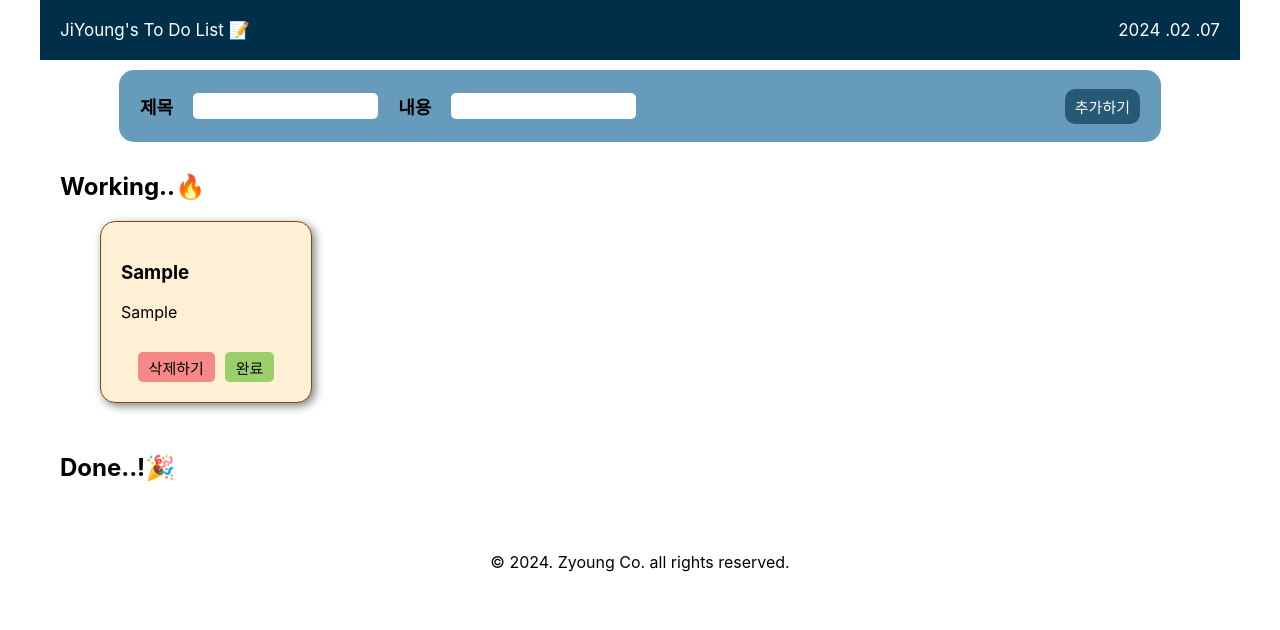
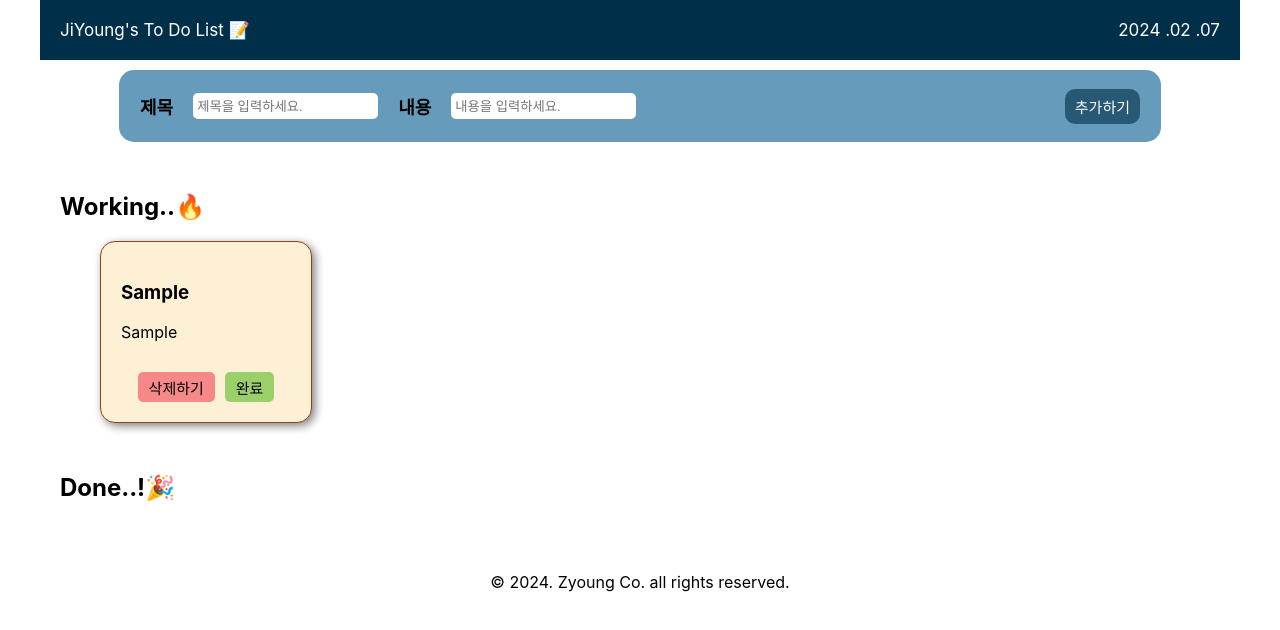
Before and after one commit to Zzzzyoung/-Project-Todo_List, a React (Create React App) app: page / in a window 1280 px wide. Both pictures are taken after typing "Sample", "Sample" into the empty fields and a click on the button "추가하기". Shown: the top 630 px of the page. Built offline with nearby package versions, Linux system fonts and the light colour scheme.

Commit message:
폴더 별 컴포넌트 세분화 및 리팩토링

```diff
--- a/src/App.css
+++ b/src/App.css
@@ -59,12 +59,8 @@ input {
 }
 
 .list-container {
-  margin: 30px auto;
+  margin: 50px auto;
   padding: 0 20px;
-}
-
-.list-wrapper {
-  margin-bottom: 50px;
 }
 
 .todo-list {
@@ -84,13 +80,6 @@ input {
   box-shadow: 3px 3px 10px gray;
   list-style-type: none;
 }
-
-/* .star-btn {
-  display: flex;
-  border-color: transparent;
-  background-color: transparent;
-  font-size: 24px;
-} */
 
 .btn-set {
   display: flex;
@@ -112,23 +101,20 @@ input {
   color: white;
 }
 
-.complete-btn,
-.cancel-btn {
+.update-btn {
   border: 1px solid;
   border-radius: 5px;
   border-color: transparent;
   background-color: rgba(56, 176, 0, 0.5);
 }
 
-.complete-btn:hover,
-.cancel-btn:hover {
+.update-btn:hover {
   background-color: #38b000;
   color: white;
 }
 
 .delete-btn,
-.complete-btn,
-.cancel-btn {
+.update-btn {
   padding: 0px 10px;
   height: 30px;
   font-size: 15px;
--- a/src/App.jsx
+++ b/src/App.jsx
@@ -1,8 +1,8 @@
 import React, { useEffect, useState } from "react";
 import "./App.css";
-import { Header, Footer } from "./component/Layout";
-import Form from "./component/Form";
-import List from "./component/List";
+import Header from "./components/layout/Header";
+import Footer from "./components/layout/Footer";
+import TodoController from "./components/todo/TodoController";
 
 function App() {
   // 로컬 스토리지에서 데이터 불러오기
@@ -17,8 +17,7 @@ function App() {
   return (
     <div className="layout">
       <Header />
-      <Form todos={todos} setTodos={setTodos} />
-      <List todos={todos} setTodos={setTodos} />
+      <TodoController todos={todos} setTodos={setTodos} />
       <Footer />
     </div>
   );
--- a/src/component/Form.jsx
+++ /dev/null
@@ -1,51 +0,0 @@
-import React, { useState } from "react";
-
-function Form({ todos, setTodos }) {
-  const [title, setTitle] = useState("");
-  const [content, setContent] = useState("");
-
-  // 제목
-  const onChangeTitleHAndler = (event) => setTitle(event.target.value);
-  // 내용
-  const onChangeContentHAndler = (event) => setContent(event.target.value);
-
-  // 추가하기 버튼
-  const clickAddBtn = (event) => {
-    // 유효성 검사
-    if (!title.trim()) {
-      alert("제목을 입력하세요.");
-      return;
-    } else if (title && !content.trim()) {
-      alert("내용을 입력하세요.");
-      return;
-    }
-
-    const newTodo = {
-      id: todos.length + 1,
-      title,
-      content,
-      isDone: false,
-    };
-
-    setTodos([...todos, newTodo]);
-    setTitle("");
-    setContent("");
-    event.preventDefault(); // 페이지 리로드 방지
-  };
-
-  return (
-    <form className="submit-container">
-      <div className="input-container">
-        제목
-        <input type="text" value={title} onChange={onChangeTitleHAndler} />
-        내용
-        <input type="text" value={content} onChange={onChangeContentHAndler} />
-      </div>
-      <button className="add-btn" onClick={clickAddBtn}>
-        추가하기
-      </button>
-    </form>
-  );
-}
-
-export default Form;
--- a/src/component/Layout.jsx
+++ /dev/null
@@ -1,20 +0,0 @@
-import React from "react";
-
-export function Header() {
-  const today = new Date();
-  const currentDate = `
-  ${today.getFullYear()}
-  .${("0" + (today.getMonth() + 1)).slice(-2)}
-  .${("0" + today.getDate()).slice(-2)}`;
-
-  return (
-    <header>
-      <div>JiYoung's To Do List 📝</div>
-      <div>{currentDate}</div>
-    </header>
-  );
-}
-
-export function Footer() {
-  return <footer>© 2024. Zyoung Co. all rights reserved.</footer>;
-}
--- a/src/component/List.jsx
+++ /dev/null
@@ -1,36 +0,0 @@
-import React from "react";
-import Todo from "./Todo";
-
-function List({ todos, setTodos }) {
-  return (
-    <div className="list-container">
-      <div className="list-wrapper">
-        <h2>Working..🔥</h2>
-        <ul className="todo-list">
-          {todos.map((todo) => {
-            if (todo.isDone === false) {
-              return <Todo todo={todo} todos={todos} setTodos={setTodos} />;
-            } else {
-              return null;
-            }
-          })}
-        </ul>
-      </div>
-
-      <div className="list-wrapper">
-        <h2>Done..!🎉</h2>
-        <ul className="todo-list">
-          {todos.map((todo) => {
-            if (todo.isDone === true) {
-              return <Todo todo={todo} todos={todos} setTodos={setTodos} />;
-            } else {
-              return null;
-            }
-          })}
-        </ul>
-      </div>
-    </div>
-  );
-}
-
-export default List;
--- a/src/component/Todo.jsx
+++ /dev/null
@@ -1,59 +0,0 @@
-import React from "react";
-
-function Todo({ todo, todos, setTodos }) {
-  // // 중요성 별표 채우기 함수
-  // const [isStarred, setIsStarred] = useState(false);
-  // const clickStar = () => {
-  //   setIsStarred(!isStarred);
-  // };
-
-  // 삭제하기 버튼
-  const clickDeleteBtn = (id) => {
-    const remainTodo = todos.filter((todo) => todo.id !== id);
-    setTodos(remainTodo);
-  };
-
-  // 완료 버튼 - isDone : false -> true
-  // 취소 버튼 - isDone : true -> false
-  const clickUpdateBtn = (id) => {
-    const updateTodo = todos.filter((todo) => {
-      if (todo.id === id) {
-        todo.isDone = !todo.isDone;
-      }
-      return todo;
-    });
-    setTodos(updateTodo);
-  };
-
-  return (
-    <li className="todo-item" key={todo.id}>
-      {/* {/* <button className="star-btn" onClick={clickStar}>
-        {isStarred ? "★" : "☆"}
-      </button> */}
-      <h3>{todo.title}</h3>
-      <p>{todo.content}</p>
-      <div className="btn-set">
-        <button className="delete-btn" onClick={() => clickDeleteBtn(todo.id)}>
-          삭제하기
-        </button>
-        {todo.isDone ? (
-          <button
-            className="cancel-btn"
-            onClick={() => clickUpdateBtn(todo.id)}
-          >
-            취소
-          </button>
-        ) : (
-          <button
-            className="complete-btn"
-            onClick={() => clickUpdateBtn(todo.id)}
-          >
-            완료
-          </button>
-        )}
-      </div>
-    </li>
-  );
-}
-
-export default Todo;
--- /dev/null
+++ b/src/components/Layout/Footer.jsx
@@ -0,0 +1,7 @@
+import React from "react";
+
+function Footer() {
+  return <footer>© 2024. Zyoung Co. all rights reserved.</footer>;
+}
+
+export default Footer;
--- /dev/null
+++ b/src/components/Layout/Header.jsx
@@ -0,0 +1,18 @@
+import React from "react";
+
+function Header() {
+  const today = new Date();
+  const currentDate = `
+    ${today.getFullYear()}
+    .${("0" + (today.getMonth() + 1)).slice(-2)}
+    .${("0" + today.getDate()).slice(-2)}`;
+
+  return (
+    <header>
+      <div>JiYoung's To Do List 📝</div>
+      <div>{currentDate}</div>
+    </header>
+  );
+}
+
+export default Header;
--- /dev/null
+++ b/src/components/todo/TodoController.jsx
@@ -0,0 +1,85 @@
+import React, { useState } from "react";
+import TodoForm from "./TodoForm";
+import TodoList from "./TodoList";
+
+function TodoController({ todos, setTodos }) {
+  const [title, setTitle] = useState("");
+  const [content, setContent] = useState("");
+
+  // 제목
+  const onChangeTitleHandler = (event) => setTitle(event.target.value);
+  // 내용
+  const onChangeContentHandler = (event) => setContent(event.target.value);
+
+  // 추가하기 버튼
+  const clickAddBtn = (event) => {
+    event.preventDefault(); // 페이지 리로드 방지
+
+    // 유효성 검사
+    if (!title.trim()) {
+      alert("제목을 입력하세요.");
+      return;
+    } else if (title && !content.trim()) {
+      alert("내용을 입력하세요.");
+      return;
+    } else {
+      const newTodo = {
+        id: todos.length + 1,
+        title,
+        content,
+        isDone: false,
+      };
+
+      setTodos([...todos, newTodo]);
+      setTitle("");
+      setContent("");
+    }
+  };
+
+  // 삭제하기 버튼
+  const clickDeleteBtn = (id) => {
+    const remainTodo = todos.filter((todo) => todo.id !== id);
+    setTodos(remainTodo);
+  };
+
+  // 완료 버튼 - isDone : false -> true
+  // 취소 버튼 - isDone : true -> false
+  const clickUpdateBtn = (id) => {
+    const updateTodo = todos.filter((todo) => {
+      if (todo.id === id) {
+        todo.isDone = !todo.isDone;
+      }
+      return todo;
+    });
+    setTodos(updateTodo);
+  };
+
+  const workingTodos = todos.filter((todo) => !todo.isDone);
+  const doneTodos = todos.filter((todo) => todo.isDone);
+
+  return (
+    <main>
+      <TodoForm
+        title={title}
+        content={content}
+        onChangeTitleHandler={onChangeTitleHandler}
+        onChangeContentHandler={onChangeContentHandler}
+        clickAddBtn={clickAddBtn}
+      />
+      <TodoList
+        headTitle="Working..🔥"
+        todos={workingTodos}
+        clickDeleteBtn={clickDeleteBtn}
+        clickUpdateBtn={clickUpdateBtn}
+      />
+      <TodoList
+        headTitle="Done..!🎉"
+        todos={doneTodos}
+        clickDeleteBtn={clickDeleteBtn}
+        clickUpdateBtn={clickUpdateBtn}
+      />
+    </main>
+  );
+}
+
+export default TodoController;
--- /dev/null
+++ b/src/components/todo/TodoForm.jsx
@@ -0,0 +1,35 @@
+import React from "react";
+
+function TodoForm({
+  title,
+  onChangeTitleHandler,
+  content,
+  onChangeContentHandler,
+  clickAddBtn,
+}) {
+  return (
+    <form className="submit-container">
+      <div className="input-container">
+        제목
+        <input
+          type="text"
+          value={title}
+          placeholder="제목을 입력하세요."
+          onChange={onChangeTitleHandler}
+        />
+        내용
+        <input
+          type="text"
+          value={content}
+          placeholder="내용을 입력하세요."
+          onChange={onChangeContentHandler}
+        />
+      </div>
+      <button type="submit" className="add-btn" onClick={clickAddBtn}>
+        추가하기
+      </button>
+    </form>
+  );
+}
+
+export default TodoForm;
--- /dev/null
+++ b/src/components/todo/TodoItem.jsx
@@ -0,0 +1,20 @@
+import React from "react";
+
+function TodoItem({ todo, clickDeleteBtn, clickUpdateBtn }) {
+  return (
+    <li className="todo-item" key={todo.id}>
+      <h3>{todo.title}</h3>
+      <p>{todo.content}</p>
+      <div className="btn-set">
+        <button className="delete-btn" onClick={() => clickDeleteBtn(todo.id)}>
+          삭제하기
+        </button>
+        <button className="update-btn" onClick={() => clickUpdateBtn(todo.id)}>
+          {todo.isDone ? "취소" : "완료"}
+        </button>
+      </div>
+    </li>
+  );
+}
+
+export default TodoItem;
--- /dev/null
+++ b/src/components/todo/TodoList.jsx
@@ -0,0 +1,22 @@
+import React from "react";
+import TodoItem from "./TodoItem";
+
+function TodoList({ headTitle, todos, clickDeleteBtn, clickUpdateBtn }) {
+  return (
+    <div className="list-container">
+      <h2>{headTitle}</h2>
+      <ul className="todo-list">
+        {todos.map((todo) => (
+          <TodoItem
+            key={todo.id}
+            todo={todo}
+            clickDeleteBtn={clickDeleteBtn}
+            clickUpdateBtn={clickUpdateBtn}
+          />
+        ))}
+      </ul>
+    </div>
+  );
+}
+
+export default TodoList;
```
